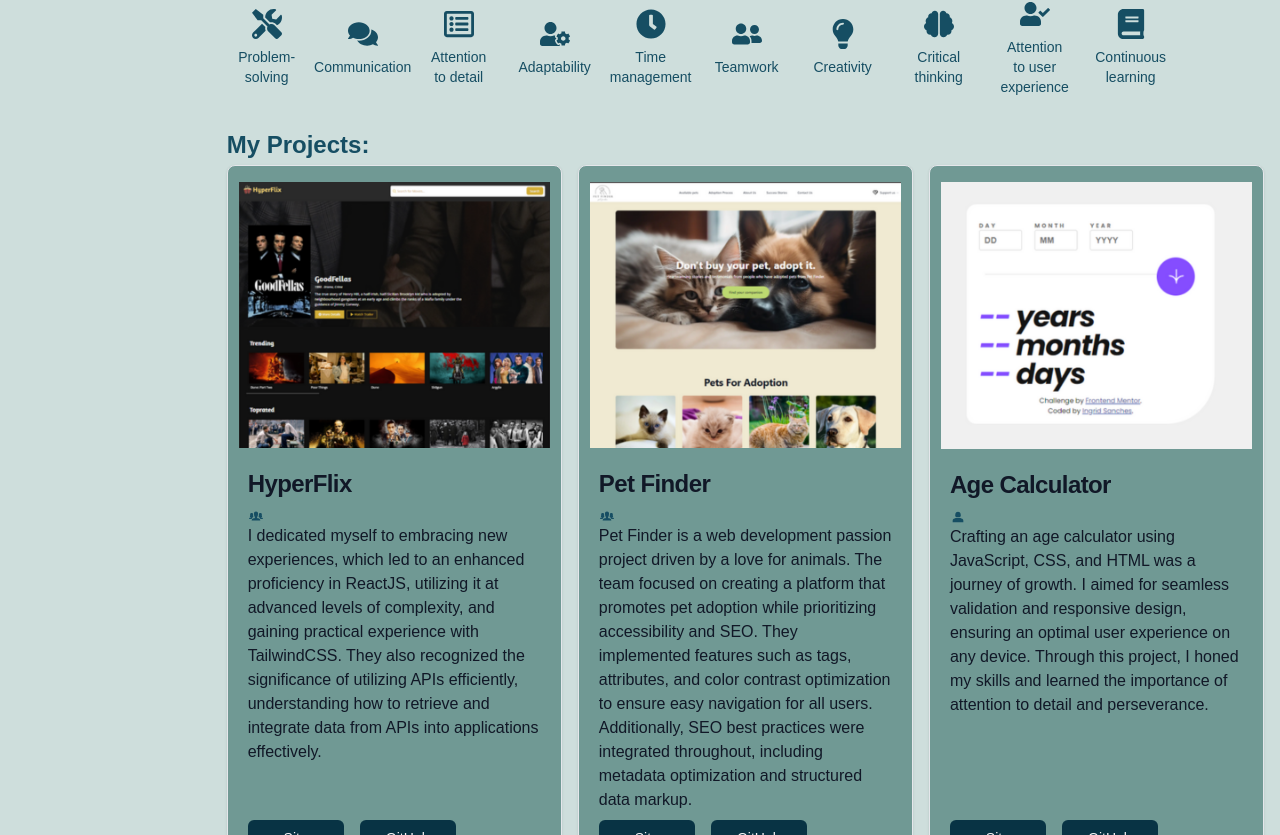
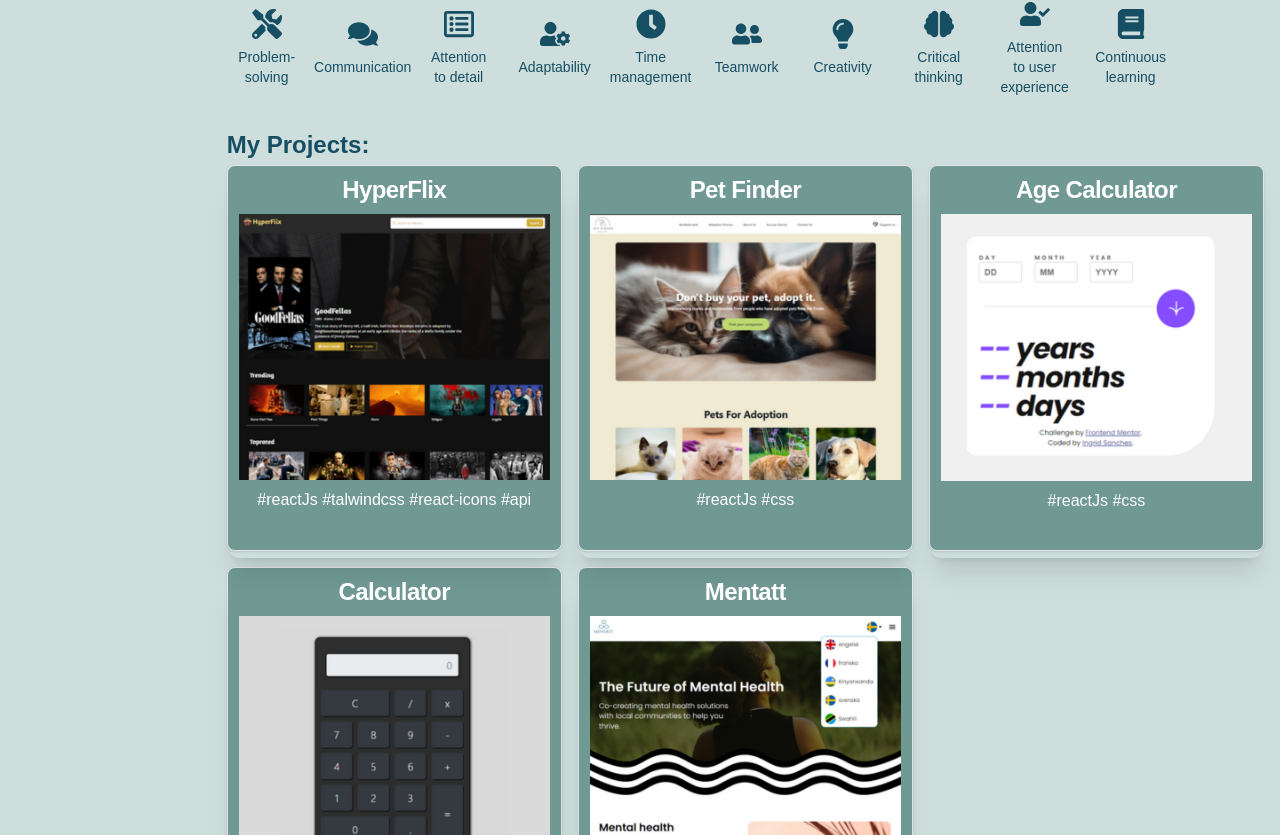
Before and after one commit to IngridAkeida/portfolio, a Next.js app: page / in a window 1280 px wide. Shown: the part 1405-2240 px from the top of the page. Built offline with nearby package versions, Linux system fonts and the light colour scheme; a web font is replaced by a local one; what tailwindcss-animated would draw is missing.

Commit message:
style - add flip card

```diff
--- a/src/components/main/CardProjects.tsx
+++ b/src/components/main/CardProjects.tsx
@@ -27,9 +27,9 @@ const CardProjects: React.FC <ProjectProps> = () => {
       repositorieProject:
         "https://github.com/IngridAkeida/react-hyperflix-movies-IngridFork",
       aboutProject:
-        "I dedicated myself to embracing new experiences, which led to an enhanced proficiency in ReactJS, utilizing it at advanced levels of complexity, and gaining practical experience with TailwindCSS. They also recognized the significance of utilizing APIs efficiently, understanding how to retrieve and integrate data from APIs into applications effectively.",
+        `I dedicated myself to mastering ReactJS and TailwindCSS, advancing to complex levels and efficiently utilizing APIs to integrate data into applications.`,
       buildProject: IoIosPeople,
-      technologies: ["ReactJs", "css"],
+      technologies: ['#reactJs', '#talwindcss', '#react-icons', '#api'],
     },
     {
       nameProject: "Pet Finder",
@@ -37,9 +37,9 @@ const CardProjects: React.FC <ProjectProps> = () => {
       siteProject: "https://petfinder-ingridsanches.netlify.app/",
       repositorieProject: "https://github.com/IngridAkeida/petfinder",
       aboutProject:
-        "Pet Finder is a web development passion project driven by a love for animals. The team focused on creating a platform that promotes pet adoption while prioritizing accessibility and SEO. They implemented features such as tags, attributes, and color contrast optimization to ensure easy navigation for all users. Additionally, SEO best practices were integrated throughout, including metadata optimization and structured data markup.",
+        `Pet Finder, a passion project, prioritizes accessibility and SEO, promoting pet adoption with features like tags, attributes, and SEO best practices.`,
       buildProject: IoIosPeople,
-      technologies: ["ReactJs", "css"],
+      technologies: ["#reactJs", "#css"],
     },
     {
       nameProject: "Age Calculator",
@@ -47,18 +47,18 @@ const CardProjects: React.FC <ProjectProps> = () => {
       siteProject: "https://agecalculator-2023.netlify.app/",
       repositorieProject: "https://github.com/IngridAkeida/age-calculator-app-main",
       aboutProject:
-        "Crafting an age calculator using JavaScript, CSS, and HTML was a journey of growth. I aimed for seamless validation and responsive design, ensuring an optimal user experience on any device. Through this project, I honed my skills and learned the importance of attention to detail and perseverance.",
+        `In this project I prioritized seamless validation and responsive design for optimal user experience. This project honed my skills and taught me the value of attention to detail and perseverance.`,
       buildProject: MdPerson2,
-      technologies: ["ReactJs", "css"],
+      technologies: ["#reactJs", "#css"],
     },
     {
       nameProject: "Calculator",
       imgProject: "/assets/projects/4.png",
       siteProject: "https://calcz.netlify.app/",
       repositorieProject: "https://github.com/IngridAkeida/calculadora",
-      aboutProject: `Building Calcz was a journey of discovery. Through JavaScript, HTML and Css, I learned to navigate challenges, embrace failures, and celebrate victories. Each line of code was a step forward, each bug a lesson learned. With Calcz, I ${`didn't`} just create a calculator—I uncovered my potential, honed my skills, and found joy in the process of creation.`,
+      aboutProject: `Building Calcz was a discovery journey in JavaScript, HTML, and CSS, navigating challenges, embracing failures, and celebrating victories. It uncovered my potential, honed skills, and brought joy in creation.`,
       buildProject: MdPerson2,
-      technologies: ["ReactJs", "css"],
+      technologies: ["#reactJs", "#css"],
     },
     {
       nameProject: 'Mentatt',
@@ -67,14 +67,14 @@ const CardProjects: React.FC <ProjectProps> = () => {
       repositorieProject:'https://github.com/IngridAkeida',
       aboutProject: `Mentatt expands to Eastern Africa with a user-centric webpage featuring services, success stories, and Imigongo art. Through interviews, prototypes, and linguistic inclusivity, we ensure an engaging and culturally rich experience for all users.`,
       buildProject: IoIosPeople,
-      technologies: [ 'ReactJs', 'talwindcss', 'nextjs', 'typescript', 'i18next', 'react-icons']
+      technologies: [ '#reactJs', '#talwindcss', '#nextjs', '#i18next', '#react-icons', '#next.js', '#storybook', '#jest.js', '#i18next', '#i18nexus', '#trello', '#figma']
     },
     // {
     //   nameProject: 'Find My GitHub',
     //   imgProject: '/assets/projects/5.png',
     //   siteProject: '',
     //   repositorieProject:'',
-    //   aboutProject:'Lorem ipsum dolor sit amet, consectetur adipiscing elit. Sed ut volutpat mauris. Nam facilisis ipsum eget urna congue, ac sodales nunc vulputate. Phasellus sit amet sapien at dui eleifend tincidunt. Nulla facilisi. Aenean auctor ipsum non risus vehicula, ac malesuada mi fermentum. Pellentesque euismod leo nec nulla bibendum, vel tristique felis facilisis. Suspendisse auctor enim vitae nunc posuere, vitae tempus mauris luctus.',
+    //   aboutProject:'Lorem ipsum dolor sit amet, consectetur adipiscing elit.',
     //   buildProject: MdPerson2,
     //   technologies: [ 'ReactJs', 'css']
     // }
@@ -87,8 +87,10 @@ const CardProjects: React.FC <ProjectProps> = () => {
           key={index}
           className="flex gap-4 bg-[#709994] border border-gray-200 shadow dark:bg-gray-800 dark:border-gray-700 h-auto max-w-96 rounded-lg"
         >
-          <div className="relative">
-            <div className="rounded-t-lg overflow-hidden mt-4">
+          <div className="group h-96 w-96 [perspective:1000px]">
+            <div className="relative text-center h-full w-full rounded-xl shadow-xl transition-all duration-500 [transform-style:preserve-3d] group-hover:[transform:rotateY(180deg)]">
+              <div className="abosulte inset-0 text-white">
+                <h2 className="my-2 text-2xl font-bold tracking-tight">{project.nameProject}</h2>
                 <Image
                   src={project.imgProject}
                   alt={`screenshot of the project ${project.nameProject}`}
@@ -96,18 +98,15 @@ const CardProjects: React.FC <ProjectProps> = () => {
                   height={200}
                   objectFit="contain"
                   layout="responsive"
+                  className="h-full w-full object-contain shadow-xl shadow-black/40"
                 />
+                <div className="p-2">{project.technologies.join(' ')}</div>
               </div>
-            <div className="p-5">
-              <div>
-                <h2 className="mb-2 text-2xl font-bold tracking-tight text-gray-900 dark:text-white">
-                  {project.nameProject}
-                </h2>
+              <div className="absolute inset-0 h-full w-full rounded-xl bg-[#709994] dark:bg-gray-800 px-8 text-center text-slate-200 dark:text-slate-900 [transform:rotateY(180deg)] [backface-visibility:hidden]">
+                <div className="flex mt-2 flex-col items-center justify-center text-white">
+                  <h2 className="mb-2 text-2xl font-bold tracking-tight text-white">{project.nameProject}</h2>
                   <project.buildProject />
-              </div>
-              <p className="mb-10 font-normal text-gray-900 dark:text-gray-400">
-                {project.aboutProject}
-              </p>
+                  <p className="mb-10 font-normal">{project.aboutProject}</p>
                   <div className="flex absolute bottom-4 gap-4">
                     <a
                       href={project.siteProject}
@@ -126,6 +125,8 @@ const CardProjects: React.FC <ProjectProps> = () => {
                   </div>
                 </div>
               </div>
+            </div>
+          </div>
         </li>
       ))}
     </ul>
```
Lines whose indentation alone changed are shown as unchanged.
